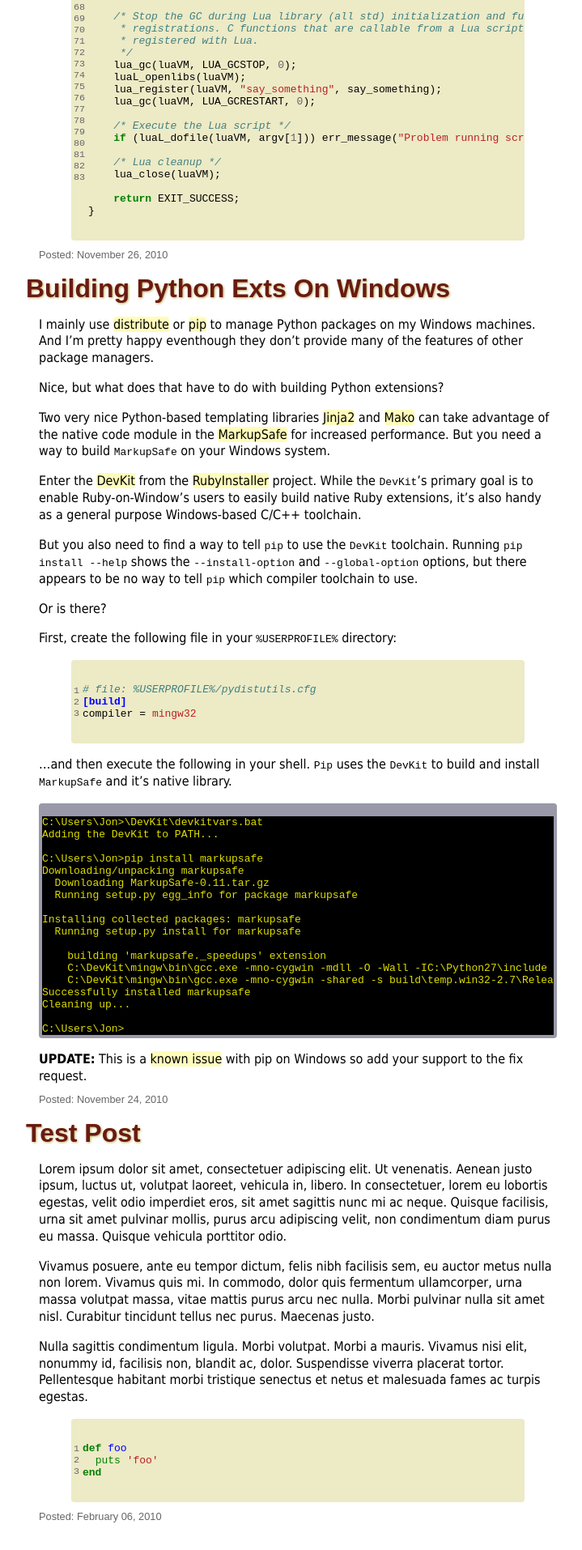
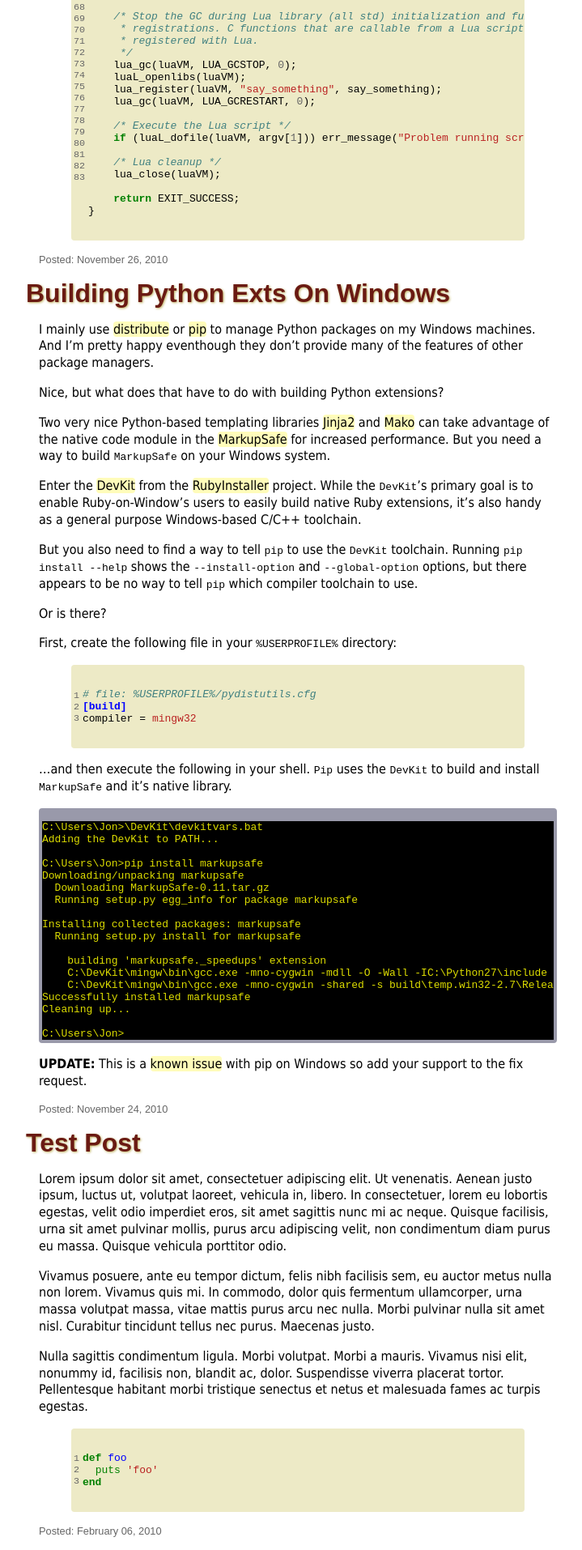
Before and after one commit to jonforums/jonforums.github.com, a Jekyll site: the page built from index.html, in a window 1280 px wide. Shown: the part 1634-3548 px from the top of the page at 81% size, without its empty margins (142-861 px from the left). Built offline with Jekyll 4.4.1, drawn with Linux system fonts in a browser that asks for light colours; nearby versions of some CDN libraries; Markdown is read by kramdown in place of the engine named in the settings.

Commit message:
Update CSS for post dates and text shadowing.

```diff
--- a/css/site.css
+++ b/css/site.css
@@ -5,6 +5,7 @@ a:hover { color:#6a1a13; }
 a.home_link { display:inline-block; position:relative; left:-1em; margin-top:18px; color:#770000 !important; font-weight:bold !important; background-color:transparent !important; }
 a.home_link:hover { text-decoration:underline; }
 
+h2, h3 { text-shadow:1px 1px 3px #bdaf5c; }
 p { line-height:1.3; }
 
 #logo { width:900px; height:273px; margin:1px auto 10px auto; background:#fff url(/images/phx_rising_logo.jpg); }
@@ -19,7 +20,7 @@ p { line-height:1.3; }
 .post { margin-bottom:1em; }
 .post_title_link, .post_title { position:relative; left:-0.6em; font-family:Arial,sans-serif; font-size:2em; font-weight:bold; text-decoration:none; color:#6a1a13 !important; background-color:transparent !important; padding:0 0.2em 0 0.1em; text-shadow:1px 1px 3px #bdaf5c; }
 .post_title_link:hover { color:#e06e2b !important; }
-.post_date { font-family:Arial,sans-serif; font-size:0.8em; color:#666; margin-top:-6px; }
+.post_date { font-family:Arial,sans-serif; font-size:0.8em; color:#666; margin-top:3px; }
 
 #info { width:244px; font-family:Arial,sans-serif; border-left:1px dotted #ddd; padding: 0 0 0 2px; margin:0 0 0 3px; float:left; clear:right; }
 #info_title { font-size:1.6em; font-weight:bold; color:#ac212b; margin:0 0 6px 3px; text-shadow:1px 1px 3px #bdaf5c; }
```
